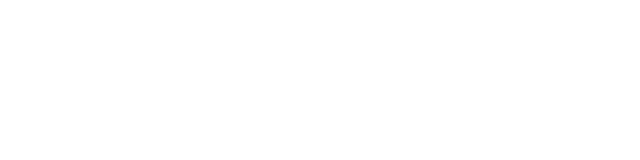
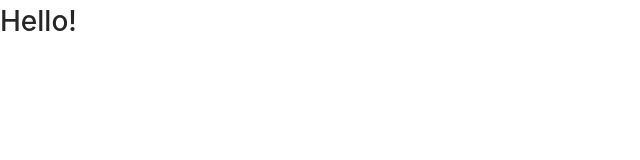
Before and after one commit to no-4-gift/wooriga_front_end, a React (Create React App) app: page / in a window 1280 px wide. Shown: the top 160 px of the page, without its empty margins (0-640 px from the left). Built offline with nearby package versions, Linux system fonts and the light colour scheme.

Commit message:
commit test

```diff
--- a/src/App.js
+++ b/src/App.js
@@ -1,10 +1,11 @@
-import React from 'react';
-import {BrowserRouter, Route} from 'react-router-dom';
-
+import React from "react";
+import { BrowserRouter, Route } from "react-router-dom";
+import Test from "./containers/Test";
 function App() {
   return (
     <BrowserRouter>
       {/* <Route path="/counter" component={src}/> */}
+      <Route path="/" component={Test} />
     </BrowserRouter>
   );
 }
--- /dev/null
+++ b/src/containers/Test.js
@@ -0,0 +1,13 @@
+import React, { Component } from "react";
+
+class Test extends Component {
+  render() {
+    return (
+      <div>
+        <h1>Hello!</h1>
+      </div>
+    );
+  }
+}
+
+export default Test;
```
